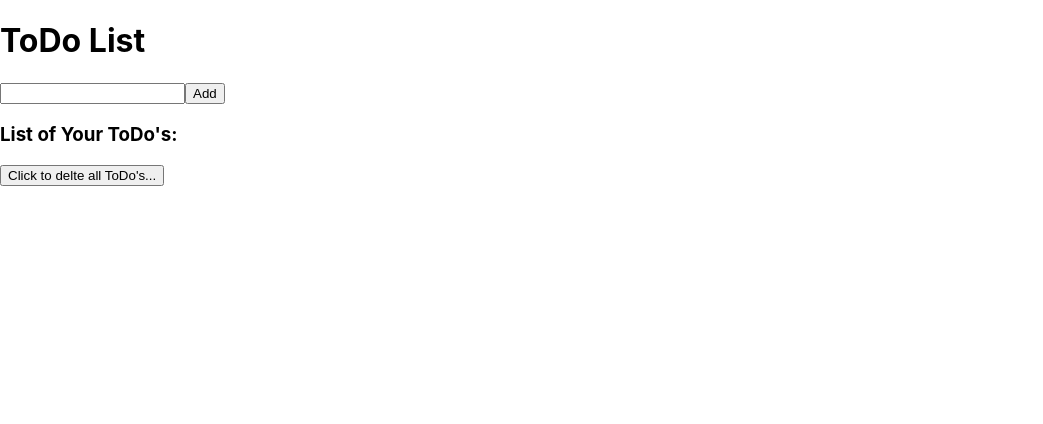
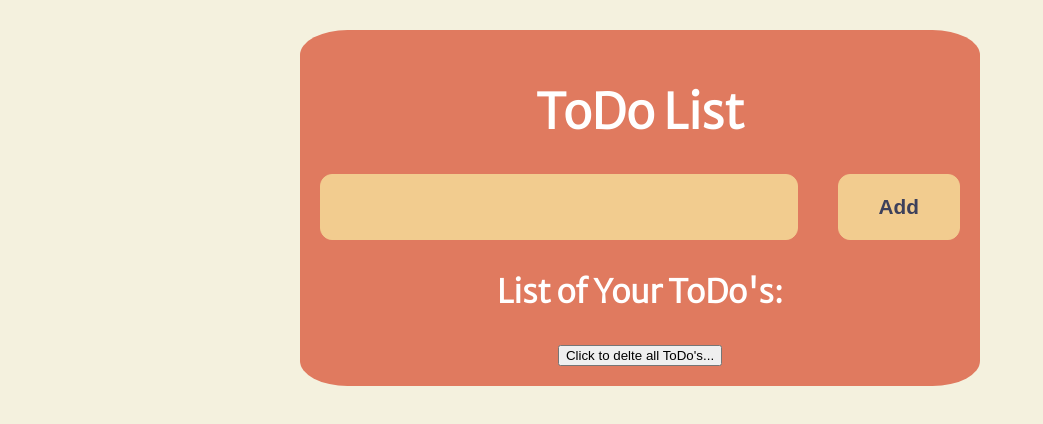
Before and after one commit to rajmanski/ToDo, a React (Create React App) app in the folder to-do/: page / in a window 1280 px wide. Shown: the top 424 px of the page, without its empty margins (0-1043 px from the left). Built offline with nearby package versions, Linux system fonts and the light colour scheme.

Commit message:
Basic and input styling added

```diff
--- a/to-do/package.json
+++ b/to-do/package.json
@@ -9,6 +9,7 @@
     "react": "^18.2.0",
     "react-dom": "^18.2.0",
     "react-scripts": "5.0.1",
+    "styled-component": "^2.8.0",
     "web-vitals": "^2.1.4"
   },
   "scripts": {
--- a/to-do/public/index.html
+++ b/to-do/public/index.html
@@ -15,6 +15,9 @@
       user's mobile device or desktop. See https://developers.google.com/web/fundamentals/web-app-manifest/
     -->
     <link rel="manifest" href="%PUBLIC_URL%/manifest.json" />
+    <link rel="preconnect" href="https://fonts.googleapis.com">
+    <link rel="preconnect" href="https://fonts.gstatic.com" crossorigin>
+    <link href="https://fonts.googleapis.com/css2?family=Merriweather+Sans:wght@300&display=swap" rel="stylesheet">
     <!--
       Notice the use of %PUBLIC_URL% in the tags above.
       It will be replaced with the URL of the `public` folder during the build.
--- a/to-do/src/App.css
+++ /dev/null
@@ -1,38 +0,0 @@
-.App {
-  text-align: center;
-}
-
-.App-logo {
-  height: 40vmin;
-  pointer-events: none;
-}
-
-@media (prefers-reduced-motion: no-preference) {
-  .App-logo {
-    animation: App-logo-spin infinite 20s linear;
-  }
-}
-
-.App-header {
-  background-color: #282c34;
-  min-height: 100vh;
-  display: flex;
-  flex-direction: column;
-  align-items: center;
-  justify-content: center;
-  font-size: calc(10px + 2vmin);
-  color: white;
-}
-
-.App-link {
-  color: #61dafb;
-}
-
-@keyframes App-logo-spin {
-  from {
-    transform: rotate(0deg);
-  }
-  to {
-    transform: rotate(360deg);
-  }
-}
--- a/to-do/src/App.js
+++ b/to-do/src/App.js
@@ -1,4 +1,4 @@
-import './App.css';
+import styles from  './App.module.css';
 import React from 'react';
 import Input from './components/Input/Input';
 import ToDoList from './components/ToDoList/ToDoList';
@@ -23,13 +23,15 @@ function App() {
 
 
   return (
-    <div>
-      <h1>ToDo List</h1>
+    <div className={styles.container}>
+      <div className={styles.toDo}>
+        <h1>ToDo List</h1>
 
-      <Input addToDo={addToDo}/>
+        <Input addToDo={addToDo}/>
 
-      <h3>List of Your ToDo's: </h3>
-      <ToDoList toDoList={toDoList} deleteToDo={deleteToDo} deleteAll={deleteAll}/>
+        <h3>List of Your ToDo's: </h3>
+        <ToDoList toDoList={toDoList} deleteToDo={deleteToDo} deleteAll={deleteAll}/>
+      </div>
     </div>
   );
 }
--- /dev/null
+++ b/to-do/src/App.module.css
@@ -0,0 +1,24 @@
+.container {
+  display: flex;
+  justify-content: center;
+  max-width: 1650px;
+}
+
+.toDo {
+  background-color: #E07A5F;
+  padding: 20px;
+  margin-top: 30px;
+  text-align: center;
+  width: 50vw;
+  border-radius: 7%;
+  display: flex;
+  flex-direction: column;
+}
+
+h1 {
+  font-size: 3rem;
+}
+
+h3 {
+  font-size: 2rem;
+}
--- a/to-do/src/components/Input/Input.js
+++ b/to-do/src/components/Input/Input.js
@@ -1,4 +1,5 @@
 import { useState } from "react";
+import styles from './Input.module.css';
 
 const Input = ({addToDo}) => {
     const [toDo, setToDo] = useState('');
@@ -8,8 +9,8 @@ const Input = ({addToDo}) => {
     }
 
     return (
-        <div>
-            <input type="text" value={toDo} onChange={handleChange} ></input>
+        <div className={styles.inputClass}>
+            <input type="text" value={toDo} onChange={handleChange} defaultValue="Enter you To Do task..." ></input>
             <button onClick={() => addToDo(toDo)}>Add</button>
         </div>
 
--- /dev/null
+++ b/to-do/src/components/Input/Input.module.css
@@ -0,0 +1,34 @@
+.inputClass {
+    display: flex;
+    flex-direction: row;
+    justify-content: space-around;
+    gap: 40px;
+    flex-wrap: wrap;
+}
+
+input {
+    background-color: #F2CC8F;
+    border-color: #F2CC8F;
+    color: #3D405B;
+    border: 1px solid #F2CC8F;
+    border-radius: 12px;
+    padding: 20px;
+    font-size: 1.3rem;
+    text-align: center;
+    font-weight: bold;
+    box-sizing: border-box;
+    max-width: 100%;
+    flex-grow: 1;
+}
+
+.inputClass button {
+    background-color: #F2CC8F;
+    border-color: #F2CC8F;
+    box-shadow: none;
+    color: #3D405B;
+    border: 1px solid #F2CC8F;
+    border-radius: 12px;
+    padding: 20px 40px;
+    font-size: 1.3rem;
+    font-weight: bold;
+}
--- a/to-do/src/index.css
+++ b/to-do/src/index.css
@@ -1,13 +1,8 @@
 body {
-  margin: 0;
-  font-family: -apple-system, BlinkMacSystemFont, 'Segoe UI', 'Roboto', 'Oxygen',
-    'Ubuntu', 'Cantarell', 'Fira Sans', 'Droid Sans', 'Helvetica Neue',
-    sans-serif;
-  -webkit-font-smoothing: antialiased;
-  -moz-osx-font-smoothing: grayscale;
+  margin: 0px;
+  padding: 0px;
+  box-sizing: border-box;
+  background-color: #F4F1DE;
+  font-family: 'Merriweather Sans', sans-serif;
+  color: white;
 }
-
-code {
-  font-family: source-code-pro, Menlo, Monaco, Consolas, 'Courier New',
-    monospace;
-}
```
Also changed, not shown: 1 other file (tests, documents, lock files or other folders).
